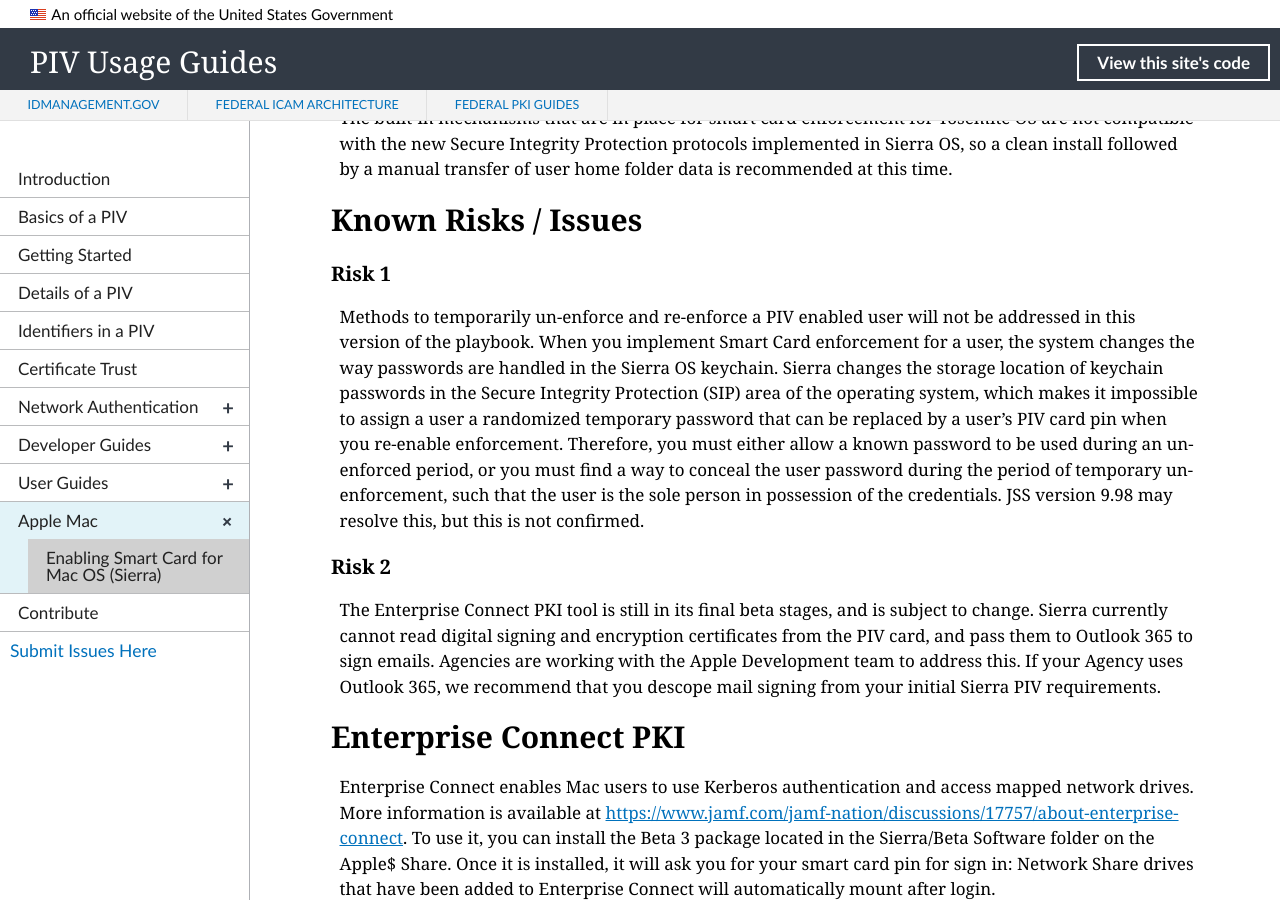
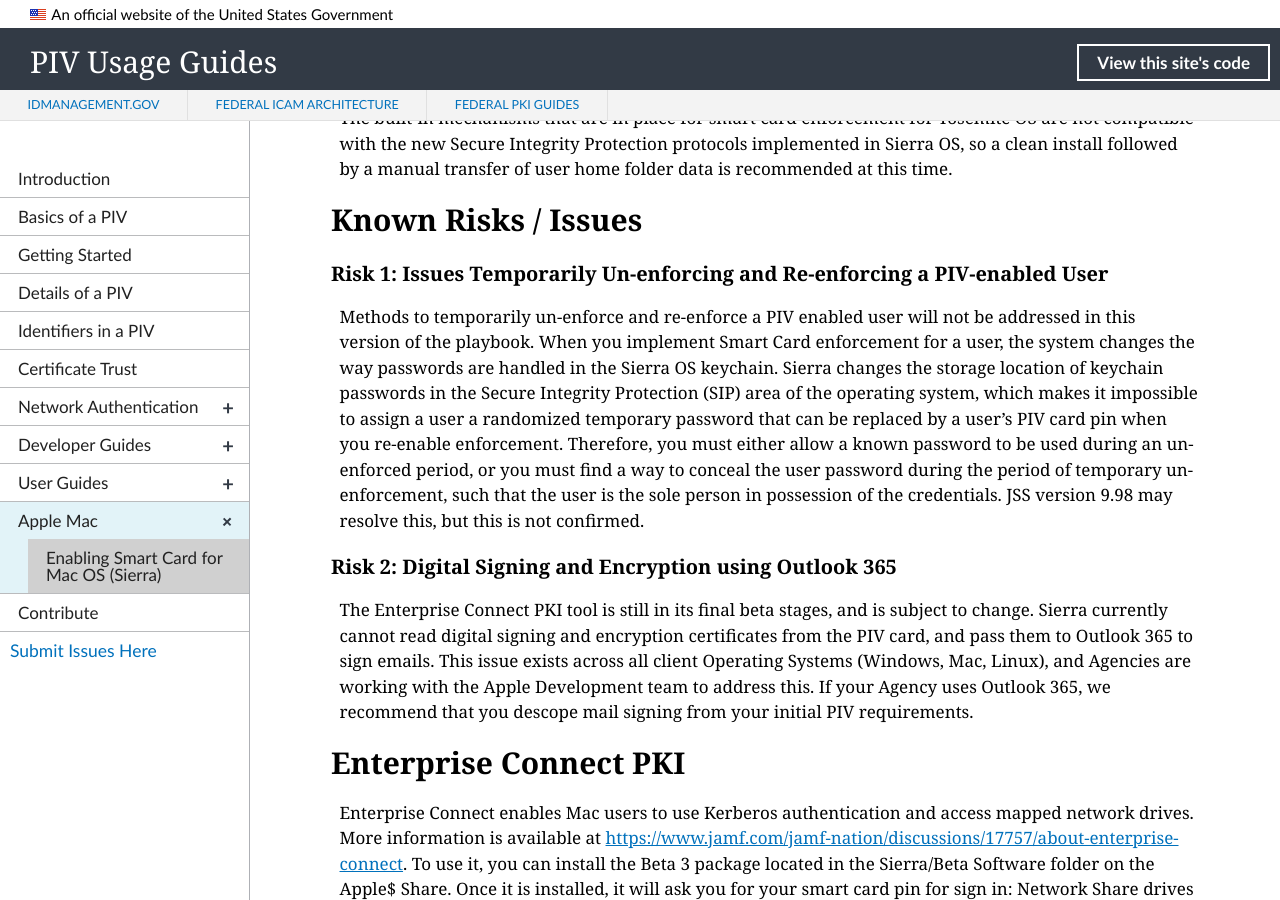
Before and after one commit to GSA/piv-guides, a Jekyll site: the page built from _apple/pivsierra.md, in a window 1280 px wide and 900 px high, scrolled down 1949 px. Built offline with Jekyll 4.4.1, drawn with Linux system fonts in a browser that asks for light colours; nearby versions of some CDN libraries.

Commit message:
More descriptive risk headers

```diff
--- a/_apple/pivsierra.md
+++ b/_apple/pivsierra.md
@@ -53,16 +53,16 @@ The built-in mechanisms that are in place for smart card enforcement for Yosemit
 
 ## Known Risks / Issues
 
-### Risk 1
+### Risk 1: Issues Temporarily Un-enforcing and Re-enforcing a PIV-enabled User
 
 Methods to temporarily un-enforce and re-enforce a PIV enabled user will not be addressed in this version of the playbook.
 When you implement Smart Card enforcement for a user, the system changes the way passwords are handled in the Sierra OS keychain.
 Sierra changes the storage location of keychain passwords in the Secure Integrity Protection (SIP) area of the operating system, which makes it impossible to assign a user a randomized temporary password that can be replaced by a user’s PIV card pin when you re-enable enforcement. Therefore, you must either allow a known password to be used during an un-enforced period, or you must find a way to conceal the user password during the period of temporary un-enforcement, such that the user is the sole person in possession of the credentials. JSS version 9.98 may resolve this, but this is not confirmed.
 
-### Risk 2
+### Risk 2: Digital Signing and Encryption using Outlook 365
 
 The Enterprise Connect PKI tool is still in its final beta stages, and is subject to change.
-Sierra currently cannot read digital signing and encryption certificates from the PIV card, and pass them to Outlook 365 to sign emails. Agencies are working with the Apple Development team to address this. If your Agency uses Outlook 365, we recommend that you descope mail signing from your initial Sierra PIV requirements.
+Sierra currently cannot read digital signing and encryption certificates from the PIV card, and pass them to Outlook 365 to sign emails. This issue exists across all client Operating Systems (Windows, Mac, Linux), and Agencies are working with the Apple Development team to address this. If your Agency uses Outlook 365, we recommend that you descope mail signing from your initial PIV requirements.
 
 
 ## Enterprise Connect PKI
```
